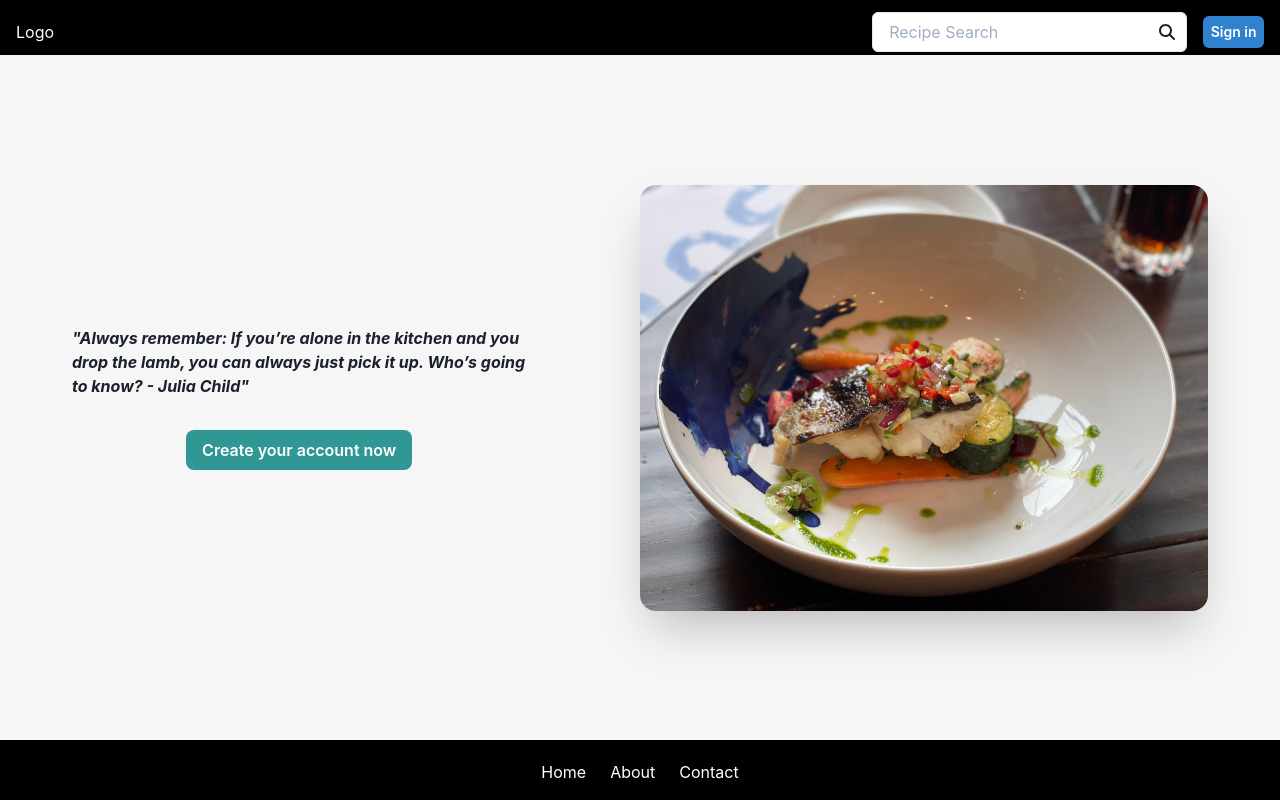
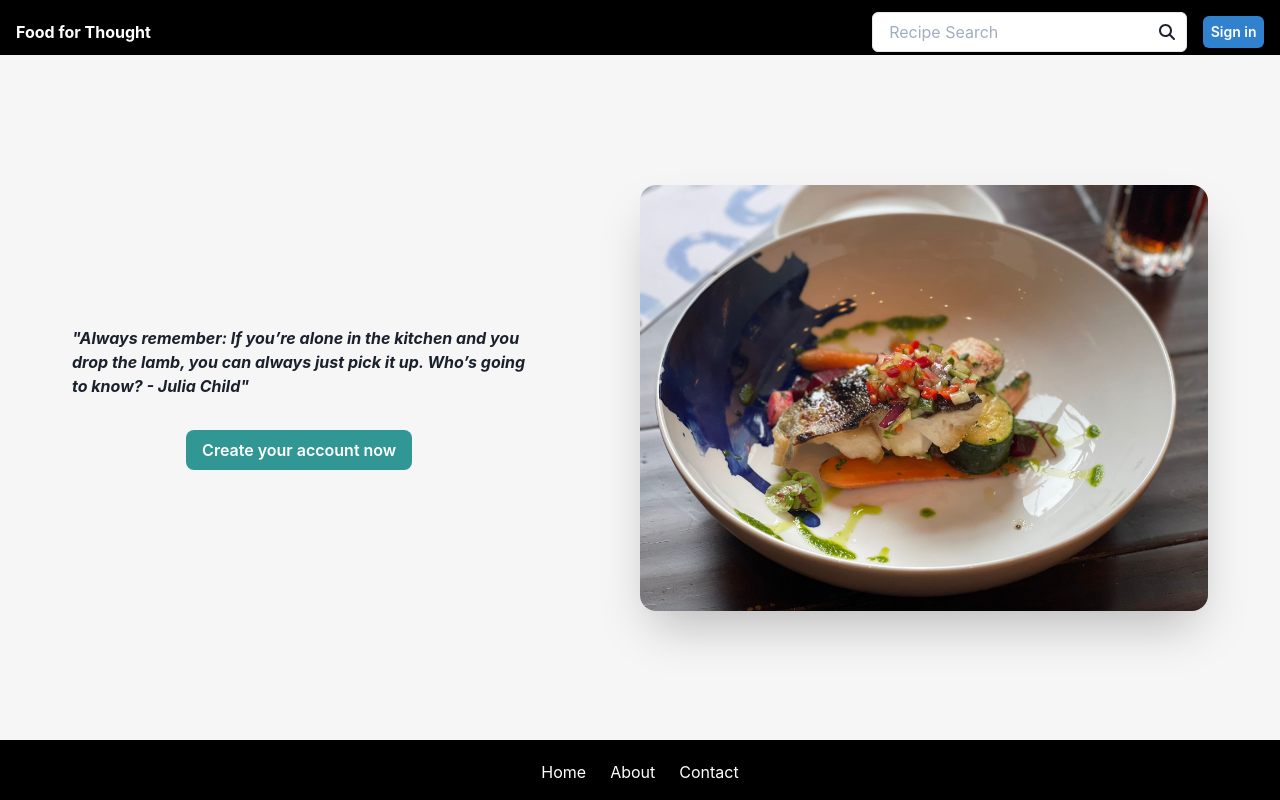
Before and after one commit to ksjefferies/Food-for-Thought, a React (Create React App) app: page / in a window 1280 px wide. Built offline with nearby package versions, Linux system fonts and the light colour scheme.

Commit message:
changed logo text

```diff
--- a/src/component/pageContainer/header/Header.jsx
+++ b/src/component/pageContainer/header/Header.jsx
@@ -27,12 +27,8 @@ const Links = [
 const AuthLinks = [
 
     {
-        text: 'My Favorites',
+        text: 'My Profile',
         href: '/mypage'
-    },
-    {
-        text: 'Profile',
-        href: '/profile'
     }
 ]
 
@@ -77,8 +73,8 @@ export default function Header() {
 
                 <HStack spacing={8} alignItems={'center'} textColor={'white'}>
                     <Box>
-                        <Link href='/'>
-                            Logo
+                        <Link fontWeight={'bold'} mr={'5'} href='/'>
+                            Food for Thought
                         </Link>
 
                     </Box>
--- a/src/pages/MyPage.jsx
+++ b/src/pages/MyPage.jsx
@@ -80,7 +80,7 @@ export function MyPage(props) {
               <Box
 
                 w={'full'}
-                bg={'#ececfb'}
+                bg={'white'}
                 boxShadow={'2xl'}
                 rounded={'lg'}
                 p={6}
```
